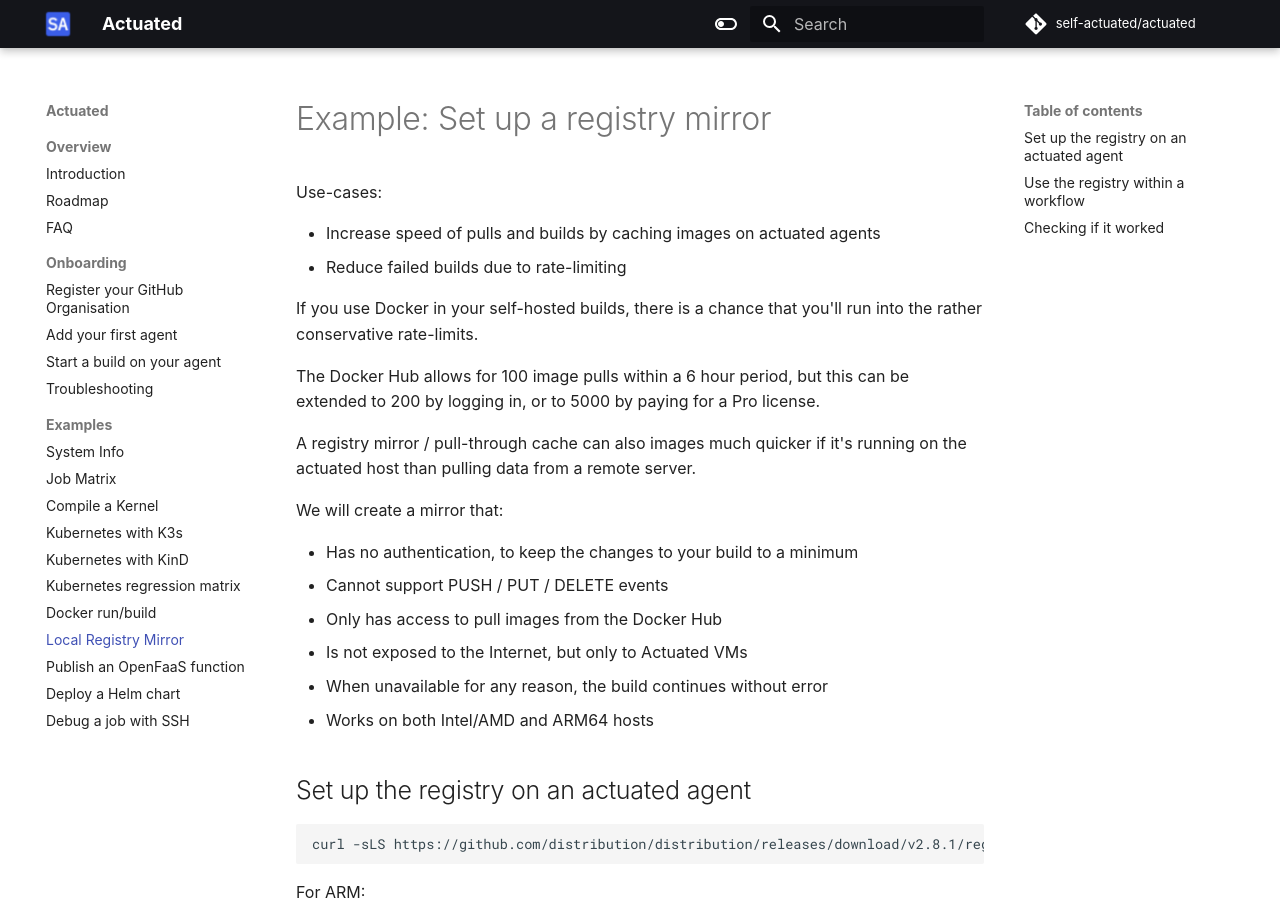
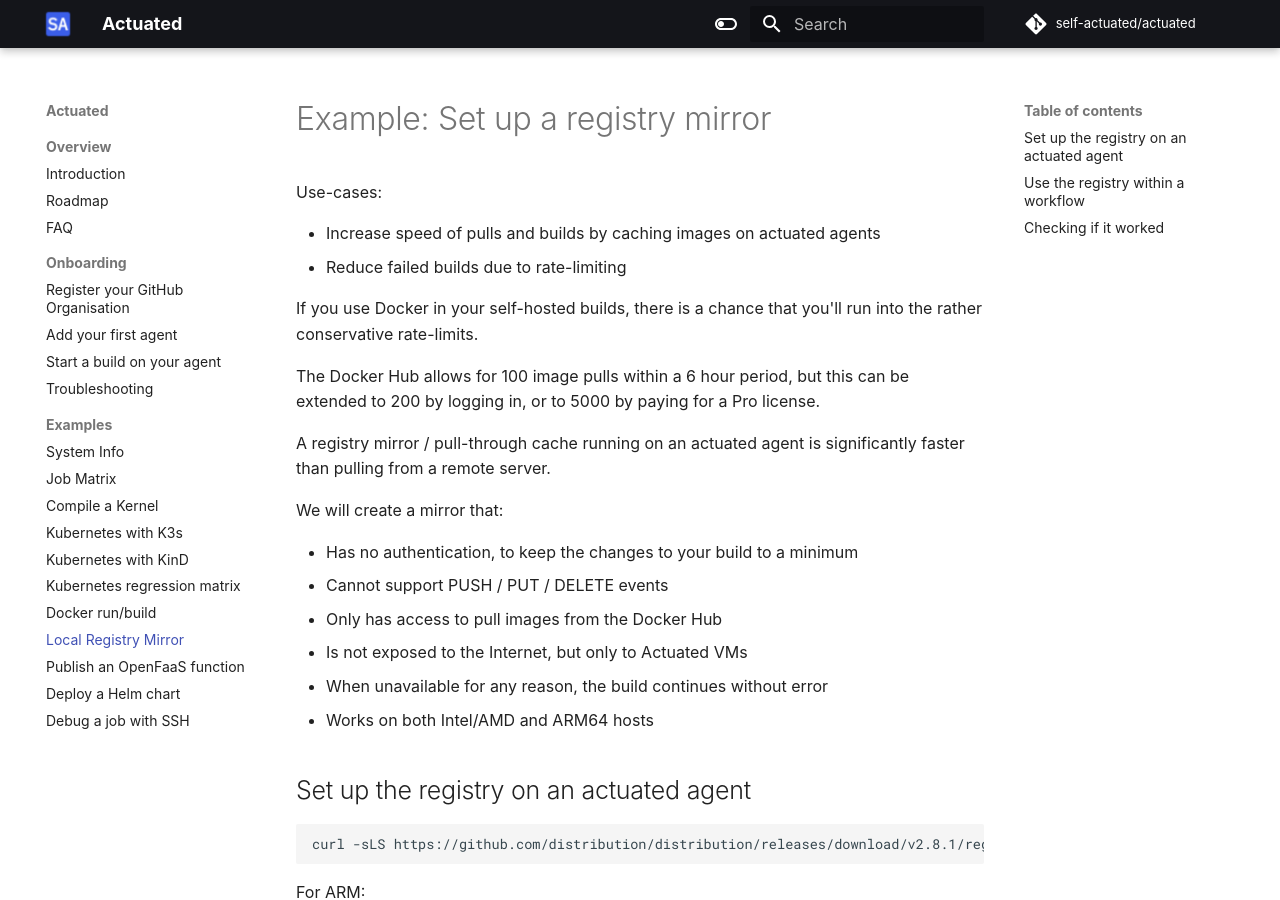
Before and after one commit to welteki/docs.actuated.dev, an MkDocs documentation site: the page built from docs/examples/registry-mirror.md, in a window 1280 px wide and 900 px high. Built offline with MkDocs 1.6.1 and Material for MkDocs 9.7.7, drawn with Linux system fonts in a browser that asks for light colours; some web fonts are replaced.

Commit message:
Fix typo
Signed-off-by: Alex Ellis (OpenFaaS Ltd) <alexellis2@gmail.com>

```diff
--- a/docs/examples/registry-mirror.md
+++ b/docs/examples/registry-mirror.md
@@ -9,7 +9,7 @@
 
 The Docker Hub allows for 100 image pulls within a 6 hour period, but this can be extended to 200 by logging in, or to 5000 by paying for a Pro license.
 
-A registry mirror / pull-through cache can also images much quicker if it's running on the actuated host than pulling data from a remote server.
+A registry mirror / pull-through cache running on an actuated agent is significantly faster than pulling from a remote server.
 
 We will create a mirror that:
 
```
